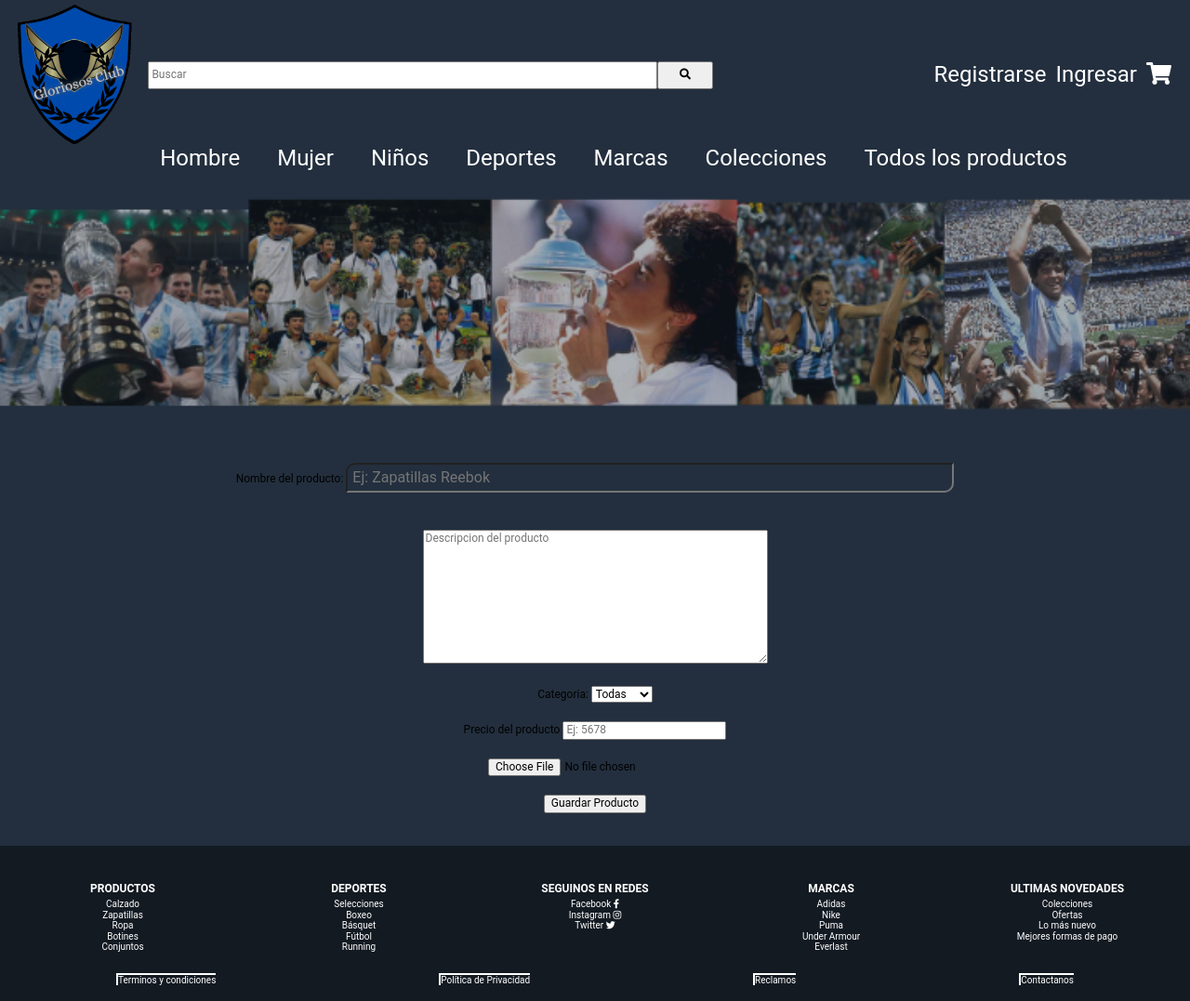
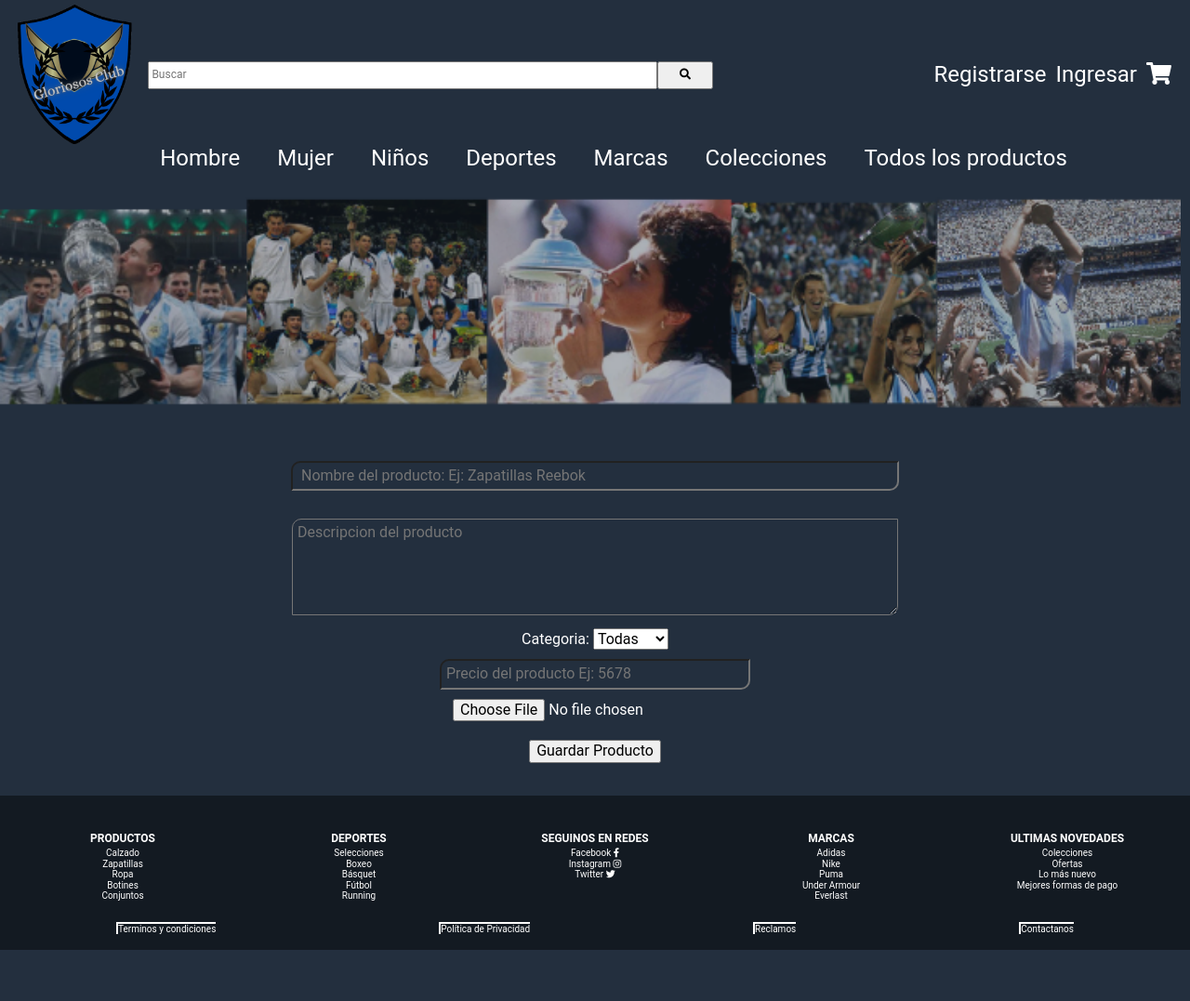
Before and after one commit to Rodrigopm98/Grupo_8_, a Node server app: template src/views/productCreate.ejs in a window 1280 px wide. Shown: the whole page at 93% size. After the commit the page ends 1022 px from the top, so only its background shows below. Run offline with Node 20, Linux system fonts and the light colour scheme; the template is opened without the code that fills it: most values are stand-ins (such as "Sample title", 1, 10 or a date in 2020).

Commit message:
modificando vista create

```diff
--- a/public/css/login.css
+++ b/public/css/login.css
@@ -49,14 +49,6 @@
       display: inline-block;
     }
 
-.banner{
-    width: 100%;
-    margin-bottom: -1%;
-    display: block;
-    width: 100vw;
-    margin:0px -5px -5px -5px;
-    box-sizing: border-box;
-  }
 
 body{
     font-family: 'Roboto', sans-serif;
--- a/public/css/productCreate.css
+++ b/public/css/productCreate.css
@@ -1,4 +1,6 @@
 main{
+    font-size: 1rem;
+    color:white;
     background-color: #485769;
 }
 
@@ -8,18 +10,30 @@ main{
 
 .nombre{
     padding: 10px;
+
 }
 
 .descripcion{
-    padding: 10px;
     text-align: center;
 
 }
 
 
 .precio{
-    padding: 10px;
-}
+    width: 25vw;
+    font-size: 18px;
+    padding: 5px;
+    background-color: transparent;
+    border-top-left-radius: 10px;
+    border-bottom-right-radius: 10px;
+    font-size: 1rem;
+    font-family: 'Roboto', sans-serif;
+    outline: none;
+    color: white;
+  }
+
+
+
 
 .color{
     padding: 10px;
--- a/src/routes/productRoute.js
+++ b/src/routes/productRoute.js
@@ -9,7 +9,7 @@ router.get("/productDetail/:id", productController.detail);
 router.get("/productCart", productController.cart);
 
 router.get("/productCreate", productController.create);
-router.post("/productCreate", productController.store);
+router.post("/", productController.store);
 
 router.get("/productEdit/:id", productController.edit);
 router.put("/productEdit/:id", productController.update);
--- a/src/views/productCreate.ejs
+++ b/src/views/productCreate.ejs
@@ -7,14 +7,13 @@
 <body>
     <%- include("partials/header") %>
     <main>
-    <form action="/products/productCreate" method="POST" class="form-container" enctype="multipart/form-data">
+    <form action="/products" method="POST" class="form-container" enctype="multipart/form-data">
         <div class="nombre">
-            <label for="name" class="form-label">Nombre del producto:</label>
-                <input type="text" id="name" name="name" placeholder="Ej: Zapatillas Reebok" class="input-text">
+
+                <input type="text" name="name" placeholder=" Nombre del producto: Ej: Zapatillas Reebok" class="input-text">
         </div>
         <div class="descripcion">
-            <label for="descripcion" class="form-label"></label>
-            <textarea name="descripcion" id="descripcion" rows="10" cols="50" class="form-text" placeholder="Descripcion del producto"></textarea>
+            <textarea name="descripcion" id="descripcion" rows="5" cols="50" class="input-text" placeholder="Descripcion del producto"></textarea>
         </div>
         <div class="categoria">
             <label for="categoria" class="form-label">Categoria:</label>
@@ -26,9 +25,9 @@
                 <option value="otro">Otro</option>
             </select>
         </div>
-        <div class="precio">
-            <label for="precio" class="form-label">Precio del producto</label>
-            <input type="text" id="precio" name="precio" placeholder="Ej: 5678" class="form-input">
+        <div>
+
+            <input type="text" id="precio" name="precio" placeholder="Precio del producto Ej: 5678" class="precio" >
         </div>
 
         <div class="buscarImagen">
```
Also changed, not shown: src/controller/productController.js (+9 -6 lines).
